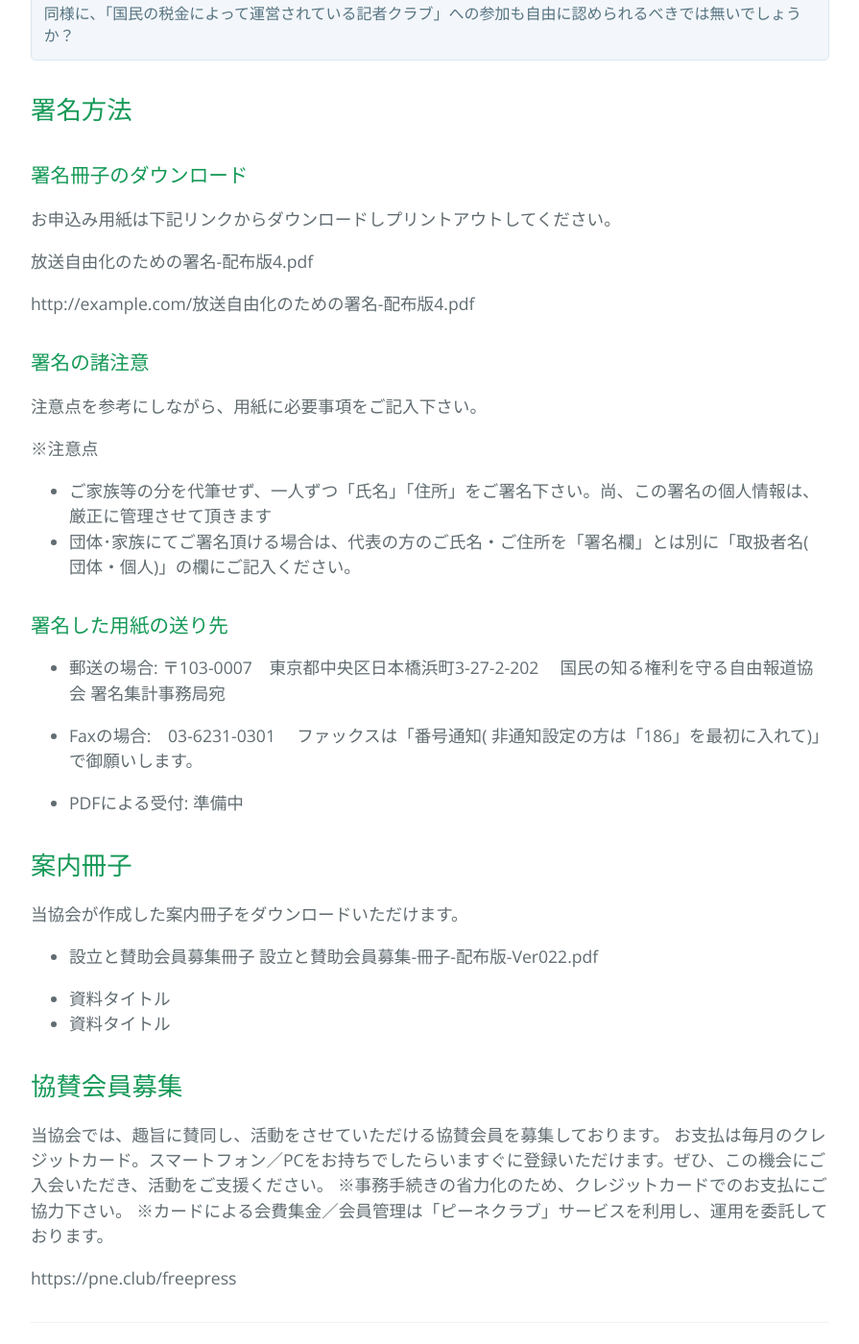
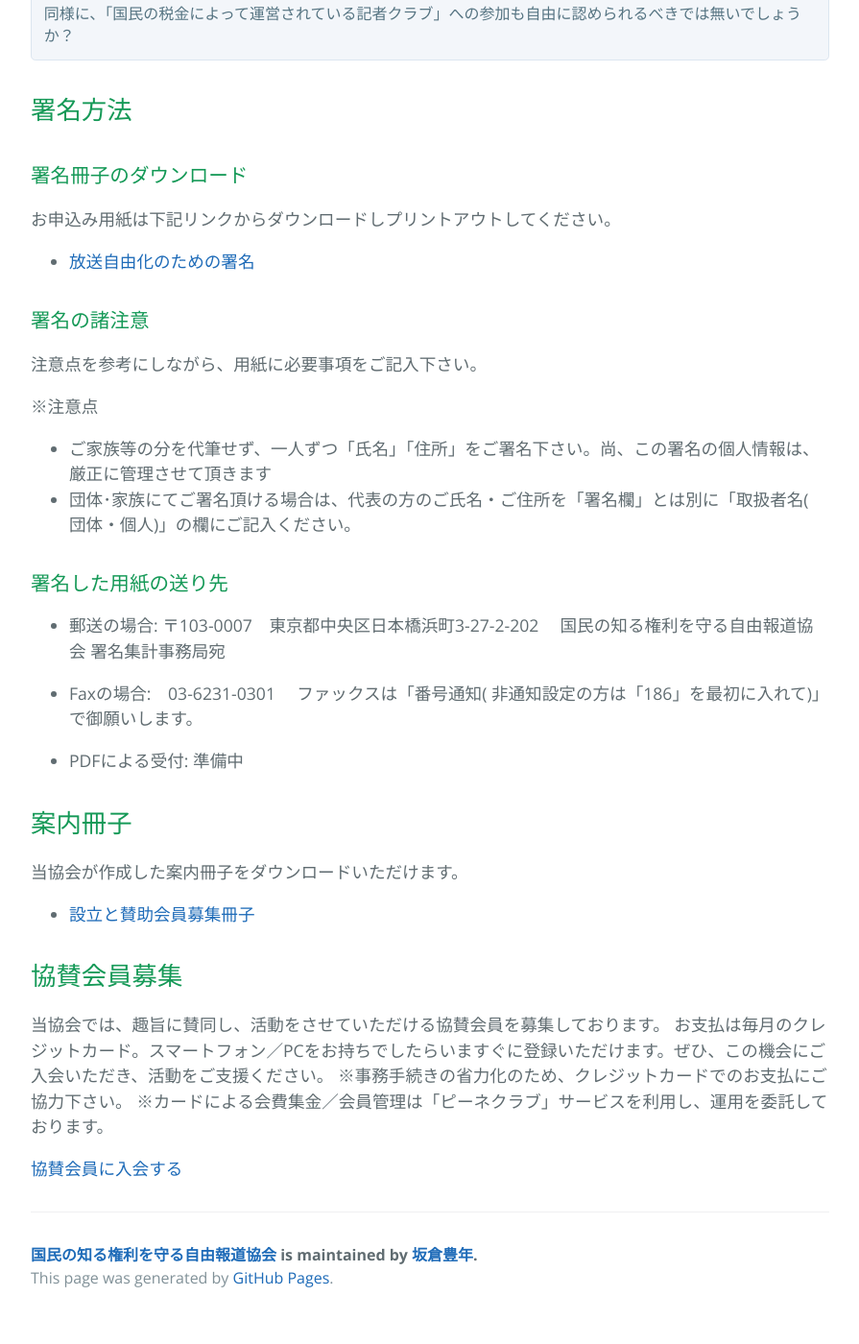
Before and after one commit to tejima/free-press, a Jekyll site: the page built from index.md, in a window 1280 px wide and 1400 px high, scrolled down 4944 px. Shown: the whole window at 96% size, without its empty margins (192-1087 px from the left). Built offline with Jekyll 4.4.1, drawn with Linux system fonts in a browser that asks for light colours; our own code applies the rules of GitHub Pages for plain Markdown files; the list of posts is cut into pages by our own code; after the commit the page ends 6319 px from its top, so only the background shows below that.

Commit message:
資料ファイルをリンク

```diff
--- a/index.md
+++ b/index.md
@@ -159,9 +159,7 @@ http://www.honmotakeshi.com/archives/51725603.html
 ### 署名冊子のダウンロード
 お申込み用紙は下記リンクからダウンロードしプリントアウトしてください。
 
-放送自由化のための署名-配布版4.pdf
-
-http://example.com/放送自由化のための署名-配布版4.pdf
+*  [放送自由化のための署名](./syomei.pdf)
 
 ### 署名の諸注意
 
@@ -180,17 +178,11 @@ http://example.com/放送自由化のための署名-配布版4.pdf
 
 * PDFによる受付:  準備中
 
-
 ## 案内冊子
 
 当協会が作成した案内冊子をダウンロードいただけます。
 
-* 設立と賛助会員募集冊子
-設立と賛助会員募集-冊子-配布版-Ver022.pdf
-
-* 資料タイトル
-* 資料タイトル
-
+*  [設立と賛助会員募集冊子](./setsuritsu.pdf)
 
 ## 協賛会員募集
 
@@ -199,4 +191,4 @@ http://example.com/放送自由化のための署名-配布版4.pdf
 ※事務手続きの省力化のため、クレジットカードでのお支払にご協力下さい。
 ※カードによる会費集金／会員管理は「ピーネクラブ」サービスを利用し、運用を委託しております。
 
-https://pne.club/freepress
+ [協賛会員に入会する](https://pne.club/freepress)
```
Also changed, not shown: 2 other files.
